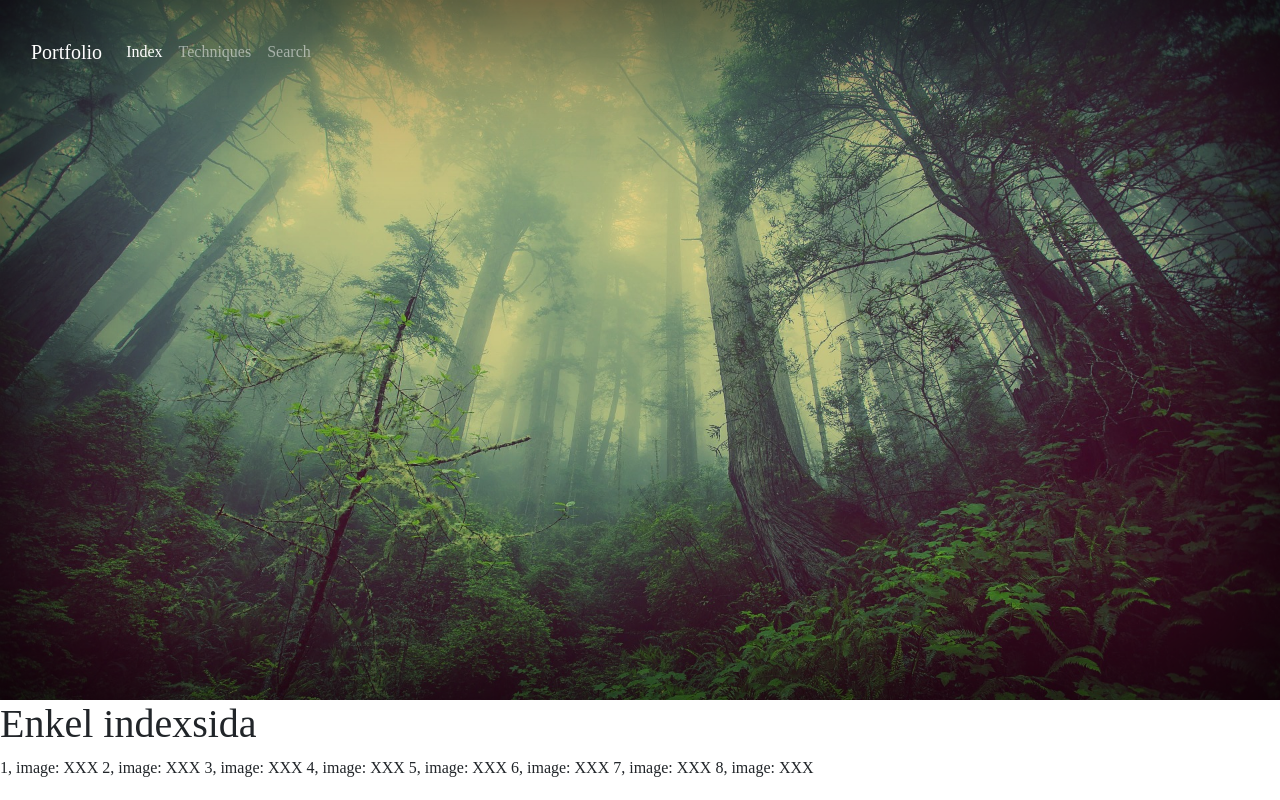
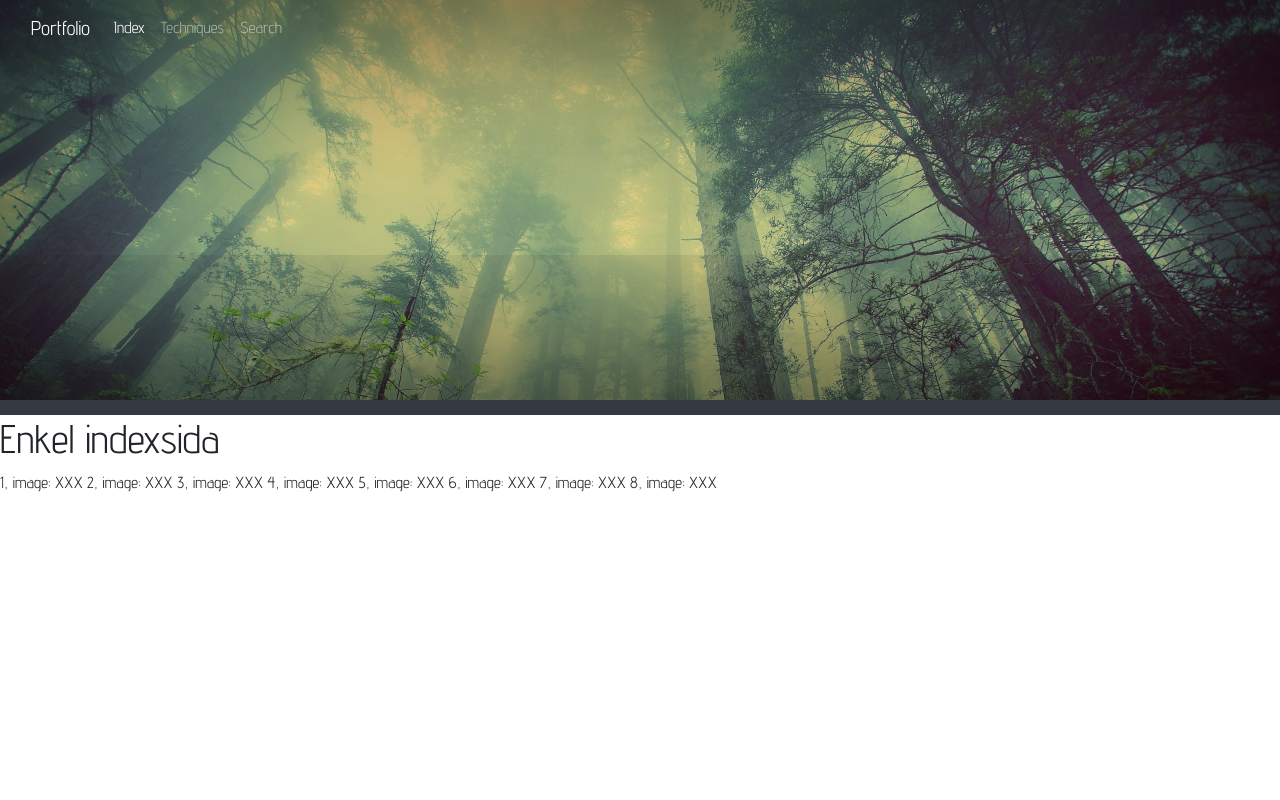
Before and after one commit to stureling/Portfolio, a Flask app: page / in a window 1280 px wide. Run offline with Flask 2, Linux system fonts and the light colour scheme; some libraries are stand-ins or nearby versions.

Commit message:
more functioanly added to main_template

```diff
--- a/web/templates/main_template.html
+++ b/web/templates/main_template.html
@@ -1,53 +1,66 @@
 <!DOCTYPE html>
-<html>
+<html lang="en">
   <head>
     <meta charset="utf-8">
     <meta http-equiv="X-UA-Compatible" content="IE=edge">
     <meta name="viewport" content="width=device-width, initial-scale=1">
-    <title>Bootstrap 101 Template</title>
+    {% block header %}
+    {% endblock %}
 
     <!-- Bootstrap -->
     <link href="../static/css/bootstrap.css" rel="stylesheet" media="all">
+    <link href="https://fonts.googleapis.com/css?family=Advent%20Pro" rel='stylesheet'>
+
+    <!-- FontAwesome stuff -->
+    <link rel="stylesheet" href="https://use.fontawesome.com/releases/v5.3.1/css/all.css"
+	  integrity="sha384-mzrmE5qonljUremFsqc01SB46JvROS7bZs3IO2EmfFsd15uHvIt+Y8vEf7N7fWAU"
+	  crossorigin="anonymous">
+
+    <!-- Devicons for programming languages -->
+    <link rel="stylesheet" href="https://cdn.rawgit.com/konpa/devicon/df6431e323547add1b4cf45992913f15286456d3/devicon.min.css">
     <link href="../static/css/custom.css" rel="stylesheet">
+
+    <!-- Bootstrap select -->
+    <link rel="stylesheet" href="https://cdnjs.cloudflare.com/ajax/libs/bootstrap-select/1.13.2/css/bootstrap-select.min.css">
+
     <!-- HTML5 shim and Respond.js for IE8 support of HTML5 elements and media queries -->
     <!-- WARNING: Respond.js doesn't work if you view the page via file:// -->
     <!--[if lt IE 9]>
       <script src="https://oss.maxcdn.com/html5shiv/3.7.3/html5shiv.min.js"></script>
       <script src="https://oss.maxcdn.com/respond/1.4.2/respond.min.js"></script>
     <![endif]-->
-    {% block header %}
-    {% endblock %}
     </head>
     <body>
-      <div class="container mw-100 image-div">
-	&nbsp;
+        <div class="container mw-100 image-div" style="height: 400px;">
         <!-- Navigation bar -->
             <nav class="navbar navbar-expand-lg navbar-dark"
      style="background-color: transparent">
                 <a class="navbar-brand" href="#">Portfolio</a>
-  <button class="navbar-toggler" type="button" data-toggle="collapse"
-	  data-target="#navbarNav" aria-controls="navbarNav"
-	  aria-expanded="false" aria-label="Toggle navigation">
+                <button class="navbar-toggler" type="button" data-toggle="collapse" data-target="#navbarNav" aria-controls="navbarNav" aria-expanded="false" aria-label="Toggle navigation">
                     <span class="navbar-toggler-icon"></span>
                 </button>
                 <div class="collapse navbar-collapse" id="navbarNav">
                     <ul class="navbar-nav">
-      <li class="nav-item{%if request.path == url_for('index') %} active{%endif%}">
-          <a class="nav-link" href="{{url_for('index')}}">Index
-              </a>
+                        <li class="nav-item{% if request.path == url_for('index') %} active{% endif %}">
+                            <a class="nav-link" href="{{url_for('index')}}">Index</a>
                         </li>
-      <li class="nav-item{%if request.path == url_for('techniques') %} active{%endif%}">
-          <a class="nav-link" href="{{url_for('techniques')}}">Techniques
-              </a>
+                        <li class="nav-item{% if request.path == url_for('techniques') %} active{% endif %}">
+                            <a class="nav-link" href="{{url_for('techniques')}}">Techniques</a>
                         </li>
-      <li class="nav-item{%if request.path == url_for('list') %} active{%endif%}">
-          <a class="nav-link" href="{{url_for('list')}}">Search
-              </a>
+                        <li class="nav-item{% if request.path == url_for('list') %} active{% endif %}">
+                            <a class="nav-link" href="{{url_for('list')}}">Search</a>
                         </li>
                     </ul>
                 </div>
             </nav>
-
+            <div class="row h-25">
+                &nbsp
+                &nbsp;
+            </div>
+            {% block header_content %}
+            {% endblock %}
+        </div>
+        <div class="container mw-100 bg-dark" style="height: 15px;">
         </div>
         {% block body %}
         {% endblock %}
@@ -55,6 +68,7 @@
         <script src="https://ajax.googleapis.com/ajax/libs/jquery/1.12.4/jquery.min.js"></script>
         <!-- Include all compiled plugins (below), or include individual files as needed -->
         <script src="../static/js/bootstrap.min.js"></script>
+        <script src="https://cdnjs.cloudflare.com/ajax/libs/bootstrap-select/1.13.2/js/bootstrap-select.min.js"></script>
 
     </body>
 </html>
```
Lines whose indentation alone changed are shown as unchanged.
